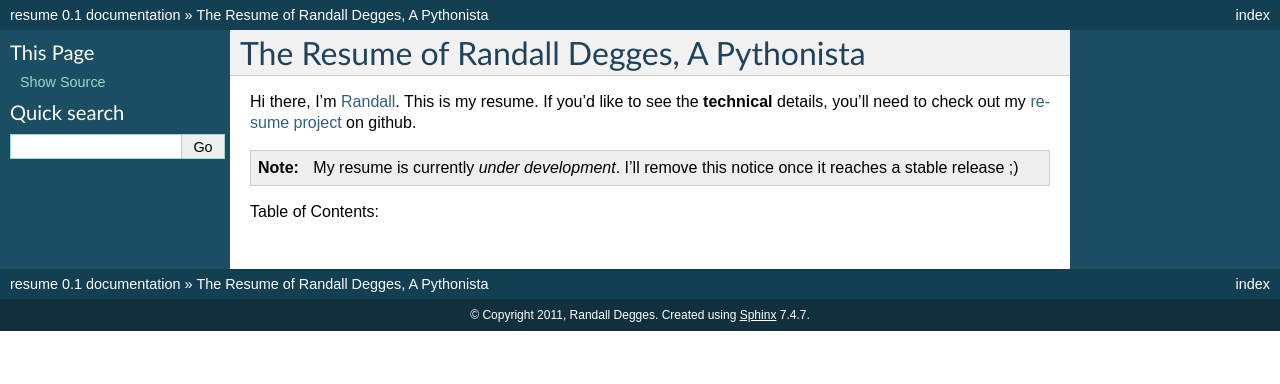
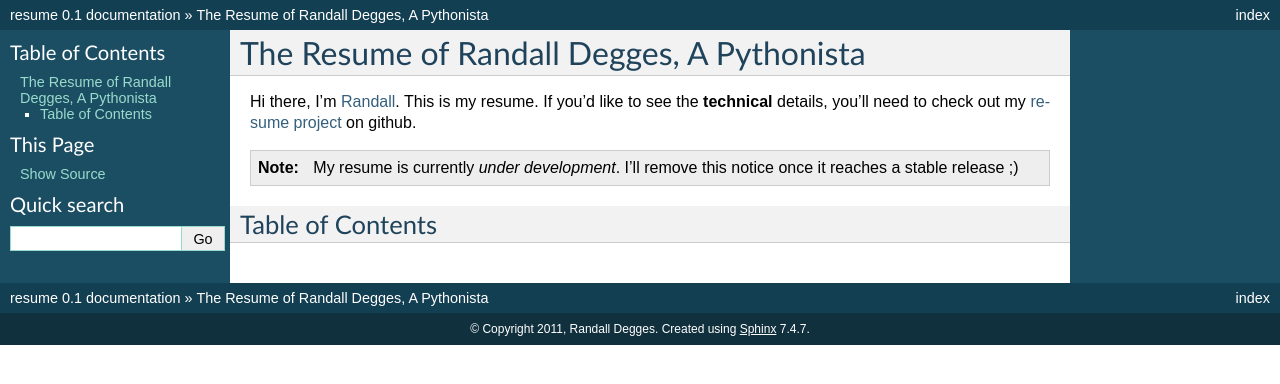
Before and after one commit to wraithan/resume, a Sphinx documentation site: the page built from docs/index.rst, in a window 1280 px wide. Shown: the top 384 px of the page. Built offline with Sphinx 7.4.7, drawn with Linux system fonts in a browser that asks for light colours.

Commit message:
Updating section markup for style.

```diff
--- a/docs/index.rst
+++ b/docs/index.rst
@@ -10,7 +10,9 @@ to see the **technical** details, you'll need to check out my `resume project
     My resume is currently *under development*. I'll remove this notice once
     it reaches a stable release ;)
 
-Table of Contents:
+#################
+Table of Contents
+#################
 
 .. toctree::
    :maxdepth: 2
```
